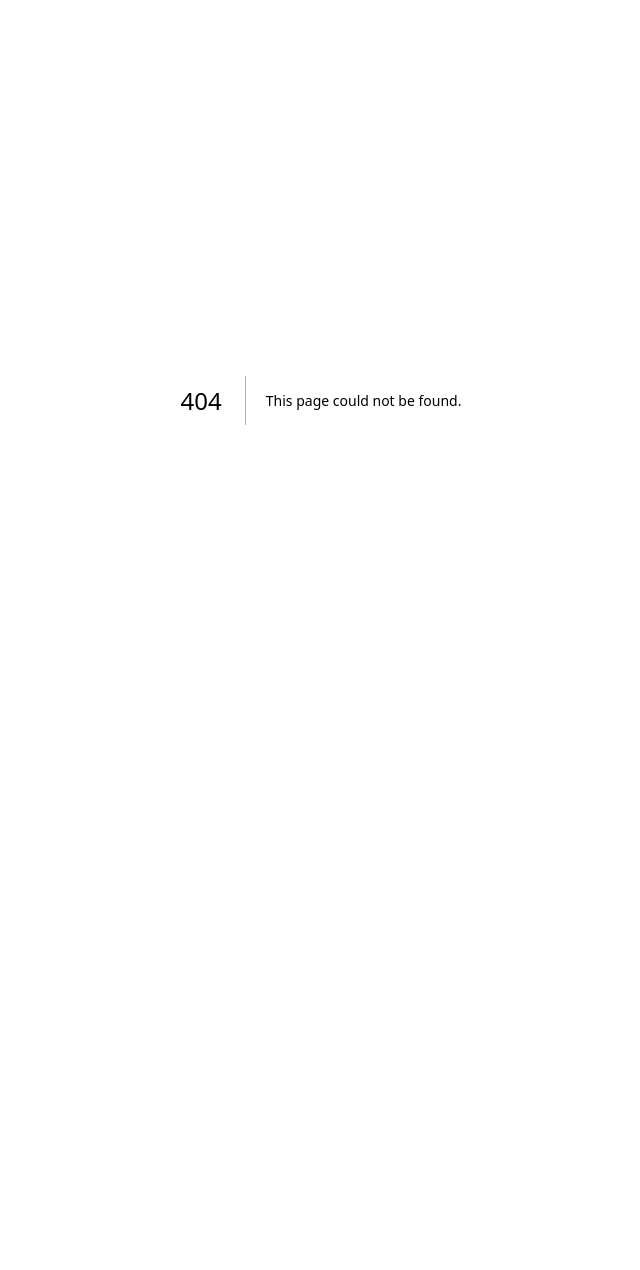
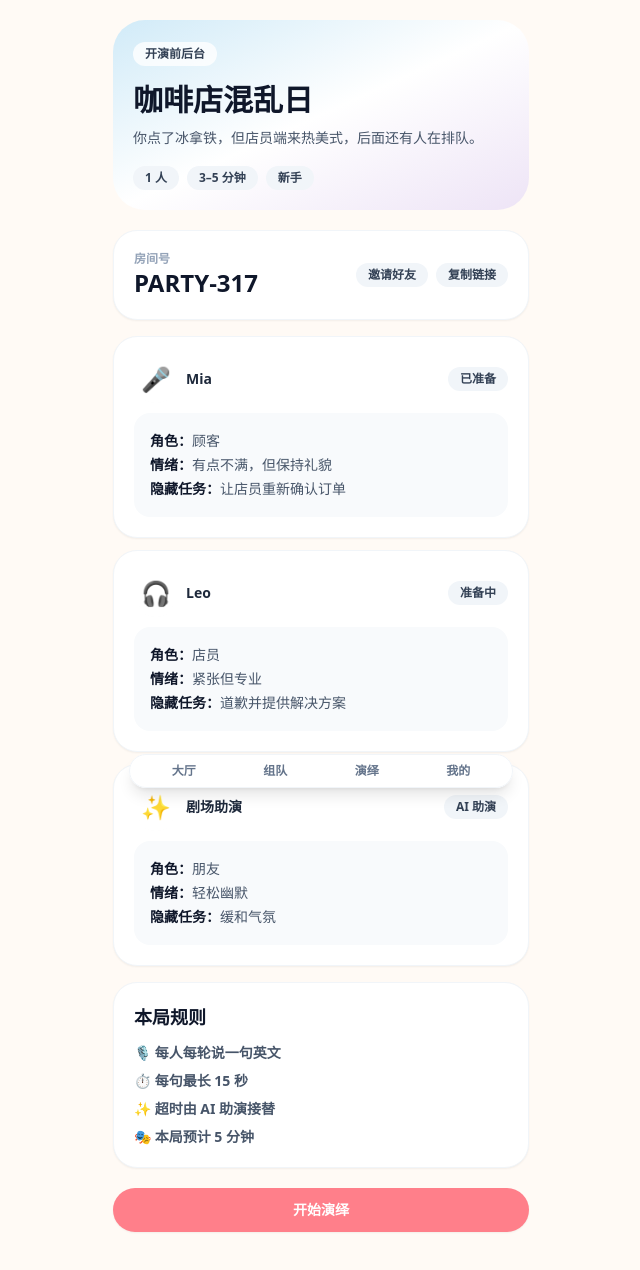
Before and after one commit to shuchaoye17-del/english-roleplay-party, a Next.js app: page /room/cafe-chaos in a window 1280 px wide. Before the commit this address had no page. Shown: the top 1270 px of the page, without its empty margins (319-959 px from the left). Before the commit the page ends 800 px from the top, so only its background shows below. Built offline with nearby package versions, Linux system fonts and the light colour scheme.

Commit message:
Add room page

```diff
--- /dev/null
+++ b/src/app/room/[id]/page.tsx
@@ -0,0 +1,66 @@
+import { getScenario } from '@/data/scenarios';
+import { mockRoomPlayers } from '@/data/rooms';
+import { AvatarBubble, Badge, BottomNav, Button, Card, PhoneShell } from '@/components/ui';
+
+export default function RoomPage({ params }: { params: { id: string } }) {
+  const scenario = getScenario(params.id);
+
+  return (
+    <PhoneShell className="pb-24">
+      <header className="mb-5 rounded-[2rem] bg-gradient-to-br from-sky/30 via-white to-partyPurple/20 p-5">
+        <Badge className="bg-white/80">开演前后台</Badge>
+        <h1 className="mt-4 text-3xl font-black text-slate-900">{scenario.title}</h1>
+        <p className="mt-2 text-sm leading-6 text-slate-600">{scenario.conflict}</p>
+        <div className="mt-4 flex flex-wrap gap-2">
+          <Badge>{scenario.players}</Badge>
+          <Badge>{scenario.duration}</Badge>
+          <Badge>{scenario.difficulty}</Badge>
+        </div>
+      </header>
+
+      <Card className="mb-4">
+        <div className="flex items-center justify-between">
+          <div>
+            <p className="text-xs font-bold text-slate-400">房间号</p>
+            <p className="text-2xl font-black text-slate-900">PARTY-317</p>
+          </div>
+          <div className="flex gap-2">
+            <Badge className="bg-coral/10 text-coral">邀请好友</Badge>
+            <Badge className="bg-sky/10 text-slate-700">复制链接</Badge>
+          </div>
+        </div>
+      </Card>
+
+      <div className="mb-4 space-y-3">
+        {mockRoomPlayers.map((player) => (
+          <Card key={player.id} className="space-y-3">
+            <div className="flex items-center justify-between">
+              <AvatarBubble emoji={player.avatar} name={player.name} />
+              <Badge className={player.state === 'ai_stand_in' ? 'bg-partyPurple/20 text-slate-700' : 'bg-fresh/20 text-slate-700'}>
+                {player.state === 'ready' ? '已准备' : player.state === 'ai_stand_in' ? 'AI 助演' : '准备中'}
+              </Badge>
+            </div>
+            <div className="rounded-2xl bg-slate-50 p-4 text-sm leading-6 text-slate-600">
+              <p><b className="text-slate-900">角色：</b>{player.role}</p>
+              <p><b className="text-slate-900">情绪：</b>{player.emotion}</p>
+              <p><b className="text-slate-900">隐藏任务：</b>{player.hiddenMission}</p>
+            </div>
+          </Card>
+        ))}
+      </div>
+
+      <Card className="mb-5 bg-sunshine/20">
+        <h2 className="text-lg font-black text-slate-900">本局规则</h2>
+        <ul className="mt-3 space-y-2 text-sm font-bold text-slate-600">
+          <li>🎙️ 每人每轮说一句英文</li>
+          <li>⏱️ 每句最长 15 秒</li>
+          <li>✨ 超时由 AI 助演接替</li>
+          <li>🎭 本局预计 5 分钟</li>
+        </ul>
+      </Card>
+
+      <Button href={`/play/${scenario.id}`}>开始演绎</Button>
+      <BottomNav />
+    </PhoneShell>
+  );
+}
```
